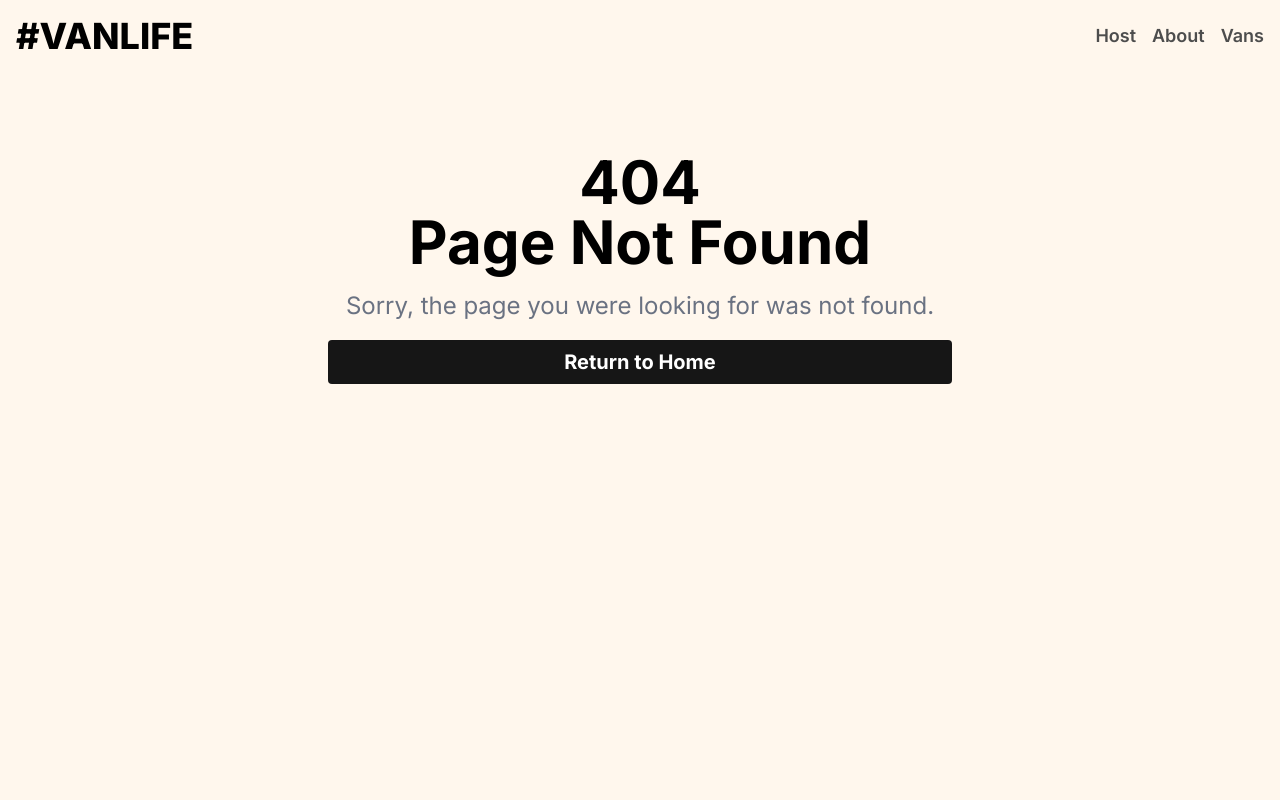
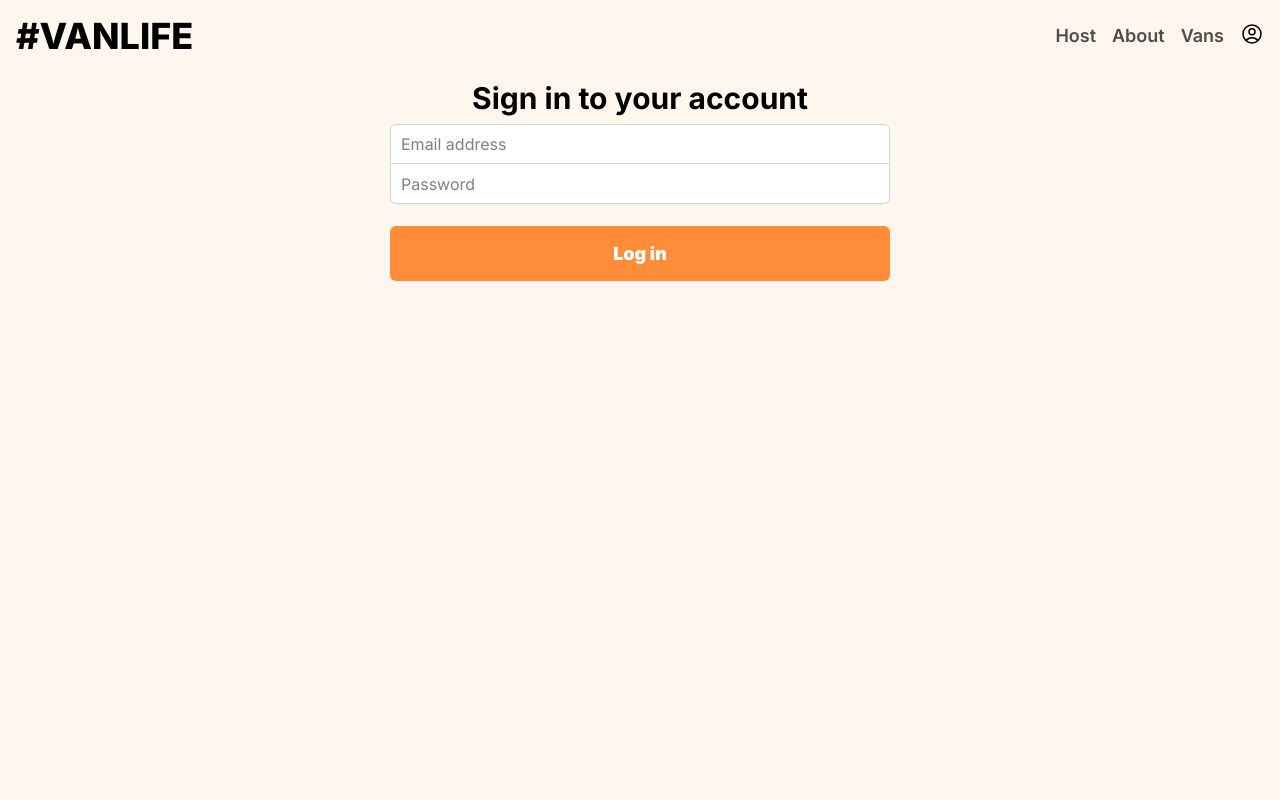
Before and after one commit to Lil-Code30/van-life, a React (Vite) app: page /login in a window 1280 px wide. Before the commit this address had no page. Shown: the top 800 px of the page. Built offline with nearby package versions, Linux system fonts and the light colour scheme; what miragejs would draw is missing.

Commit message:
added the login page

```diff
--- a/src/App.jsx
+++ b/src/App.jsx
@@ -8,6 +8,7 @@ import HostLayout from "./components/HostLayout";
 import Home from "./pages/Home";
 import About from "./pages/About";
 import Vans from "./pages/Vans/Vans";
+import Login from "./pages/Login";
 import VanDetail from "./pages/Vans/VanDetail";
 import Dashboard from "./pages/Host/Dashboard";
 import Income from "./pages/Host/Income";
@@ -31,6 +32,7 @@ function App() {
           <Route path="about" element={<About />} />
           <Route path="vans" element={<Vans />} />
           <Route path="vans/:id" element={<VanDetail />} />
+          <Route path="login" element={<Login />} />
           <Route path="host" element={<HostLayout />}>
             <Route index element={<Dashboard />} />
             <Route path="income" element={<Income />} />
--- a/src/components/Header.jsx
+++ b/src/components/Header.jsx
@@ -34,6 +34,22 @@ export default function Header() {
         >
           Vans
         </NavLink>
+        <Link to="login" className="login-link">
+          <svg
+            xmlns="http://www.w3.org/2000/svg"
+            fill="none"
+            viewBox="0 0 24 24"
+            strokeWidth={1.5}
+            stroke="currentColor"
+            className="login-icon size-6"
+          >
+            <path
+              strokeLinecap="round"
+              strokeLinejoin="round"
+              d="M17.982 18.725A7.488 7.488 0 0 0 12 15.75a7.488 7.488 0 0 0-5.982 2.975m11.963 0a9 9 0 1 0-11.963 0m11.963 0A8.966 8.966 0 0 1 12 21a8.966 8.966 0 0 1-5.982-2.275M15 9.75a3 3 0 1 1-6 0 3 3 0 0 1 6 0Z"
+            />
+          </svg>
+        </Link>
       </nav>
     </header>
   );
--- /dev/null
+++ b/src/pages/Login.jsx
@@ -0,0 +1,47 @@
+import React from "react";
+import { useNavigate } from "react-router-dom";
+
+export default function Login() {
+  const [loginFormData, setLoginFormData] = React.useState({
+    email: "",
+    password: "",
+  });
+
+  function handleSubmit(e) {
+    e.preventDefault();
+    console.log(loginFormData);
+  }
+
+  function handleChange(e) {
+    const { name, value } = e.target;
+    setLoginFormData((prev) => ({
+      ...prev,
+      [name]: value,
+    }));
+  }
+
+  return (
+    <div className="login-container">
+      <h1 className="text-3xl my-2 font-bold font-inter">
+        Sign in to your account
+      </h1>
+      <form onSubmit={handleSubmit} className="login-form">
+        <input
+          name="email"
+          onChange={handleChange}
+          type="email"
+          placeholder="Email address"
+          value={loginFormData.email}
+        />
+        <input
+          name="password"
+          onChange={handleChange}
+          type="password"
+          placeholder="Password"
+          value={loginFormData.password}
+        />
+        <button>Log in</button>
+      </form>
+    </div>
+  );
+}
--- a/src/styles.css
+++ b/src/styles.css
@@ -408,6 +408,54 @@
     color: white;
     @apply px-3 py-2 mt-2 rounded mx-auto text-center font-inter font-bold text-xl;
   }
+  .login-container {
+    display: flex;
+    flex-direction: column;
+    align-items: center;
+    padding-inline: 27px;
+  }
+
+  .login-form {
+    display: flex;
+    flex-direction: column;
+    width: 100%;
+    max-width: 500px;
+  }
+
+  .login-form > input {
+    border: 1px solid rgba(209, 213, 219);
+    height: 40px;
+    text-indent: 10px;
+    font-family: "Inter", sans-serif;
+    box-shadow: 0px 1px 2px rgba(0, 0, 0, 0.05);
+    font-weight: 400;
+    background-color: white;
+  }
+
+  .login-form > input:focus {
+    outline: none;
+  }
+
+  .login-form > input:first-of-type {
+    border-radius: 6px 6px 0px 0px;
+  }
+
+  .login-form > input:last-of-type {
+    border-radius: 0px 0px 6px 6px;
+    border-top: none;
+  }
+
+  .login-form > button {
+    background-color: #ff8c38;
+    border: none;
+    border-radius: 6px;
+    height: 55px;
+    margin-top: 22px;
+    color: white;
+    font-family: "Inter", sans-serif;
+    font-size: 18px;
+    font-weight: 900;
+  }
 }
 
 @layer utilities {
```
